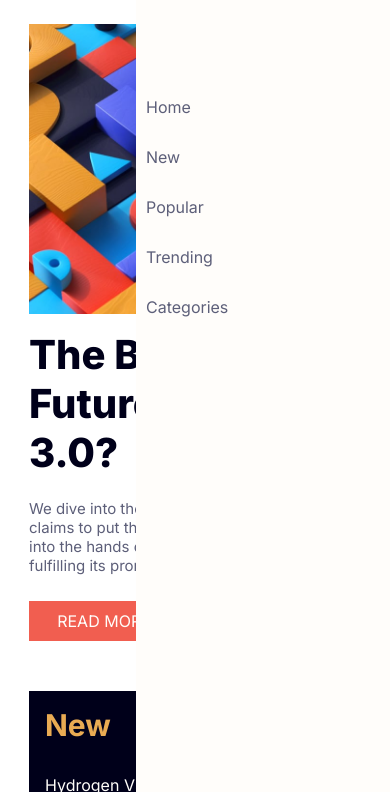
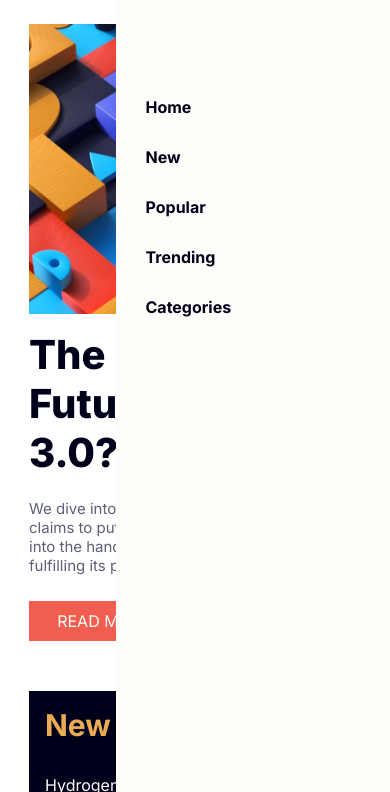
Before and after one commit to BregueNice/news-homepage, a plain HTML site: page index.html in a window 390 px wide. Both pictures are taken after a click on the link 334 px from the left and 25 px from the top of the page. Shown: the part 47-839 px from the top of the page. Drawn offline with Linux system fonts and the light colour scheme.

Commit message:
atualizando estilos (paddind menu mobile)

```diff
--- a/assets/styles/responsivo.css
+++ b/assets/styles/responsivo.css
@@ -41,9 +41,9 @@
         right: 0;
         display: flex;
         flex-direction: column;
-        padding: 10px;
+        padding: 10px 30px 30px 30px;
         height: 100%;
-        width: 60%;
+        width: 55%;
         background-color: hsl(36, 100%, 99%);
     }
 
@@ -58,6 +58,11 @@
         flex-direction: column;
         padding-top: 100px;
         gap: 30px;
+    }
+
+    .nav-mobile__items li a{
+        font-weight: 700;
+        color:hsl(240, 100%, 5%);
     }
 
     .imagem{
```
